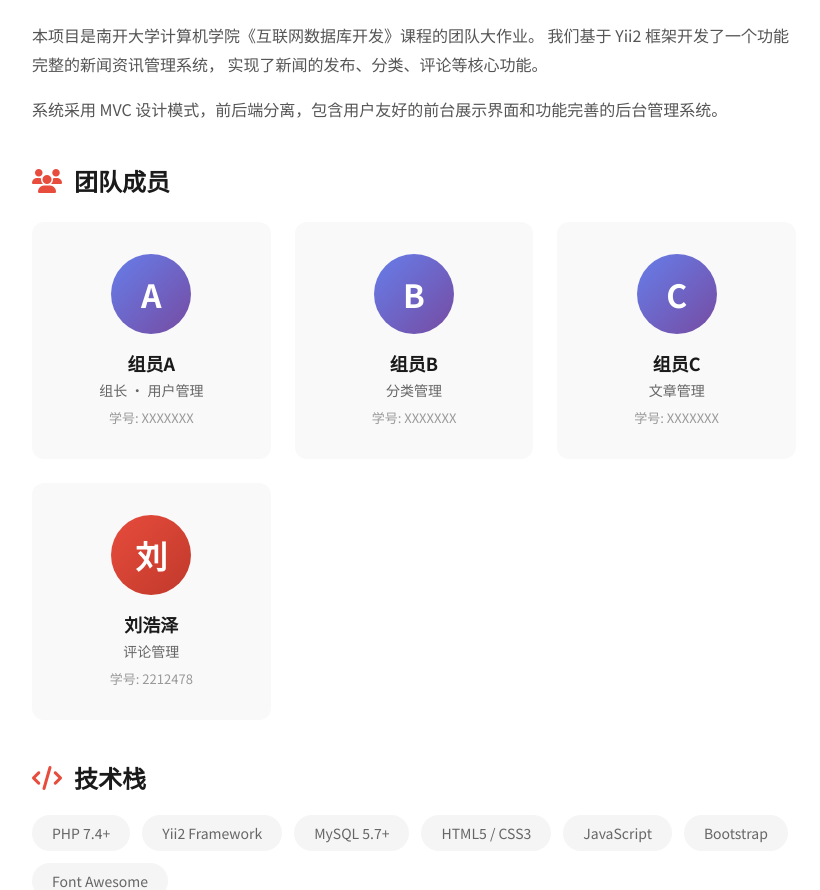
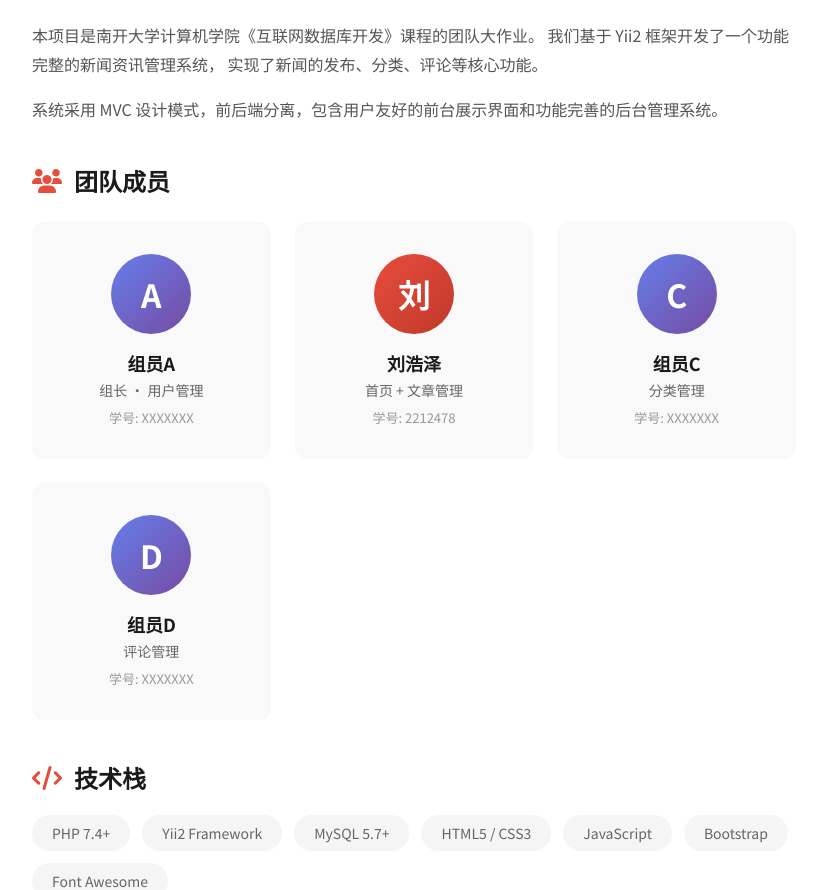
Before and after one commit to lhz191/InternetDatabaseDevelopment2025, a Yii app: template frontend/views/site/about.php in a window 1280 px wide. Shown: the part 362-1252 px from the top of the page, without its empty margins (226-1046 px from the left). Run offline with PHP 8.4 and a stand-in for Yii, Linux system fonts and the light colour scheme; the template is opened without the code that fills it, so the values that code supplies are empty; some libraries are stand-ins or nearby versions.

Commit message:
fix: CSS bug in comment-submit-btn:hover + update team info to member B

```diff
--- a/frontend/views/site/about.php
+++ b/frontend/views/site/about.php
@@ -219,22 +219,22 @@ $this->title = '关于我们';
                     <div class="member-id">学号: XXXXXXX</div>
                 </div>
                 <div class="team-member">
-                    <div class="member-avatar">B</div>
-                    <div class="member-name">组员B</div>
+                    <div class="member-avatar" style="background: linear-gradient(135deg, #e74c3c 0%, #c0392b 100%);">刘</div>
+                    <div class="member-name">刘浩泽</div>
+                    <div class="member-role">首页 + 文章管理</div>
+                    <div class="member-id">学号: 2212478</div>
+                </div>
+                <div class="team-member">
+                    <div class="member-avatar">C</div>
+                    <div class="member-name">组员C</div>
                     <div class="member-role">分类管理</div>
                     <div class="member-id">学号: XXXXXXX</div>
                 </div>
                 <div class="team-member">
-                    <div class="member-avatar">C</div>
-                    <div class="member-name">组员C</div>
-                    <div class="member-role">文章管理</div>
+                    <div class="member-avatar">D</div>
+                    <div class="member-name">组员D</div>
+                    <div class="member-role">评论管理</div>
                     <div class="member-id">学号: XXXXXXX</div>
-                </div>
-                <div class="team-member">
-                    <div class="member-avatar" style="background: linear-gradient(135deg, #e74c3c 0%, #c0392b 100%);">刘</div>
-                    <div class="member-name">刘浩泽</div>
-                    <div class="member-role">评论管理</div>
-                    <div class="member-id">学号: 2212478</div>
                 </div>
             </div>
         </div>
--- a/frontend/views/site/view.php
+++ b/frontend/views/site/view.php
@@ -238,10 +238,6 @@ $headerImage = 'https://images.unsplash.com/photo-1504711434969-e33886168f5c?w=1
     .comment-submit-btn:hover {
         transform: translateY(-2px);
         box-shadow: 0 4px 12px rgba(231, 76, 60, 0.3);
-        align-items: center;
-        margin-bottom: 24px;
-        padding-bottom: 16px;
-        border-bottom: 1px solid #eee;
     }
 
     .comments-title {
```
